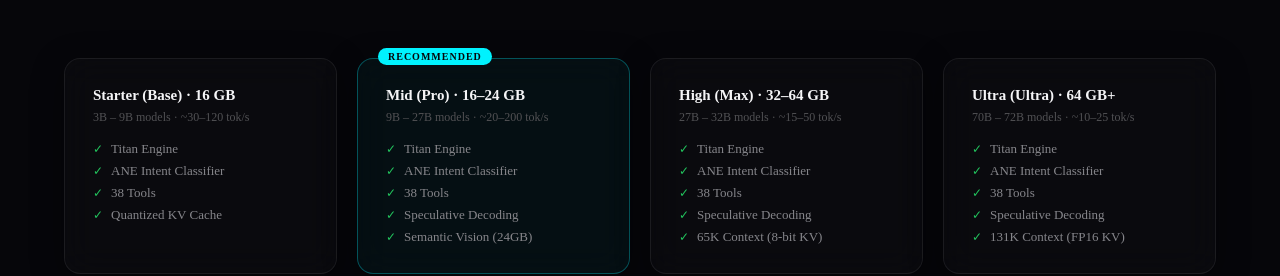
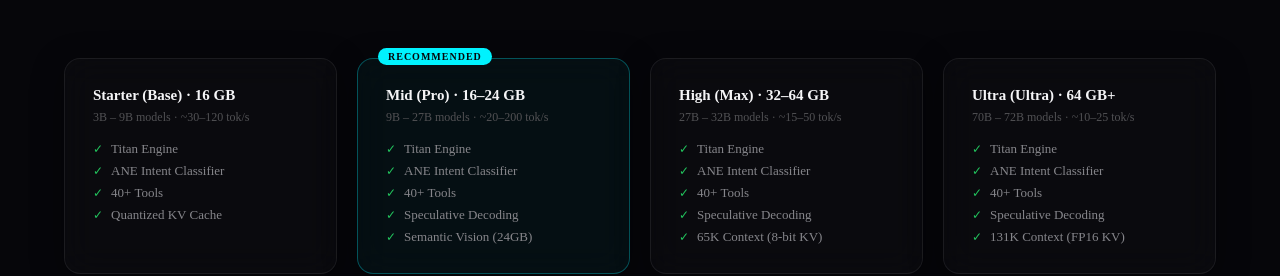
Before and after one commit to trgysvc/PheronAgentWeb, a Next.js app: page /product/agent in a window 1280 px wide. Shown: the part 3966-4242 px from the top of the page. Built offline with nearby package versions, Linux system fonts and the light colour scheme.

Commit message:
chore: update tool count from 38 to 40+ across documentation and product features

```diff
--- a/src/app/ecosystem/page.tsx
+++ b/src/app/ecosystem/page.tsx
@@ -163,7 +163,7 @@ export default function Ecosystem() {
         </div>
       </header>
 
-      {/* 38 Tools Showcase Section */}
+      {/* 40+ Tools Showcase Section */}
       <section id="tools" className={styles.section} style={{ minHeight: "60vh", paddingTop: "120px" }}>
         <div className={styles.sectionHeader}>
           <span className={styles.sectionTag}>Unrivaled Access</span>
--- a/src/app/product/agent/page.tsx
+++ b/src/app/product/agent/page.tsx
@@ -352,28 +352,28 @@ const HW_TIERS = [
     chip: "Starter (Base) · 16 GB",
     models: "3B – 9B models",
     speed: "~30–120 tok/s",
-    features: ["Titan Engine", "ANE Intent Classifier", "38 Tools", "Quantized KV Cache"],
+    features: ["Titan Engine", "ANE Intent Classifier", "40+ Tools", "Quantized KV Cache"],
     highlight: false,
   },
   {
     chip: "Mid (Pro) · 16–24 GB",
     models: "9B – 27B models",
     speed: "~20–200 tok/s",
-    features: ["Titan Engine", "ANE Intent Classifier", "38 Tools", "Speculative Decoding", "Semantic Vision (24GB)"],
+    features: ["Titan Engine", "ANE Intent Classifier", "40+ Tools", "Speculative Decoding", "Semantic Vision (24GB)"],
     highlight: true,
   },
   {
     chip: "High (Max) · 32–64 GB",
     models: "27B – 32B models",
     speed: "~15–50 tok/s",
-    features: ["Titan Engine", "ANE Intent Classifier", "38 Tools", "Speculative Decoding", "65K Context (8-bit KV)"],
+    features: ["Titan Engine", "ANE Intent Classifier", "40+ Tools", "Speculative Decoding", "65K Context (8-bit KV)"],
     highlight: false,
   },
   {
     chip: "Ultra (Ultra) · 64 GB+",
     models: "70B – 72B models",
     speed: "~10–25 tok/s",
-    features: ["Titan Engine", "ANE Intent Classifier", "38 Tools", "Speculative Decoding", "131K Context (FP16 KV)"],
+    features: ["Titan Engine", "ANE Intent Classifier", "40+ Tools", "Speculative Decoding", "131K Context (FP16 KV)"],
     highlight: false,
   },
 ];
```
